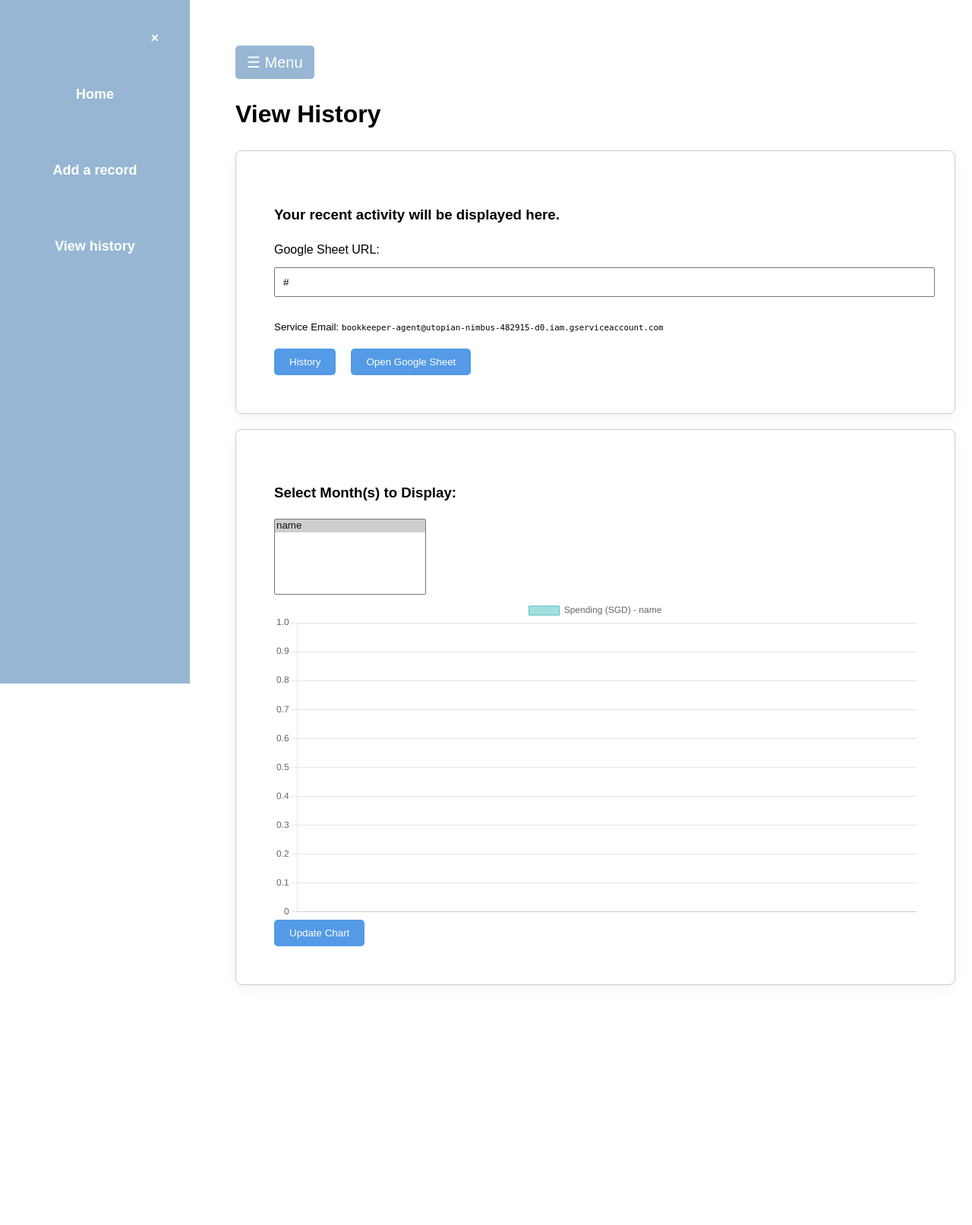
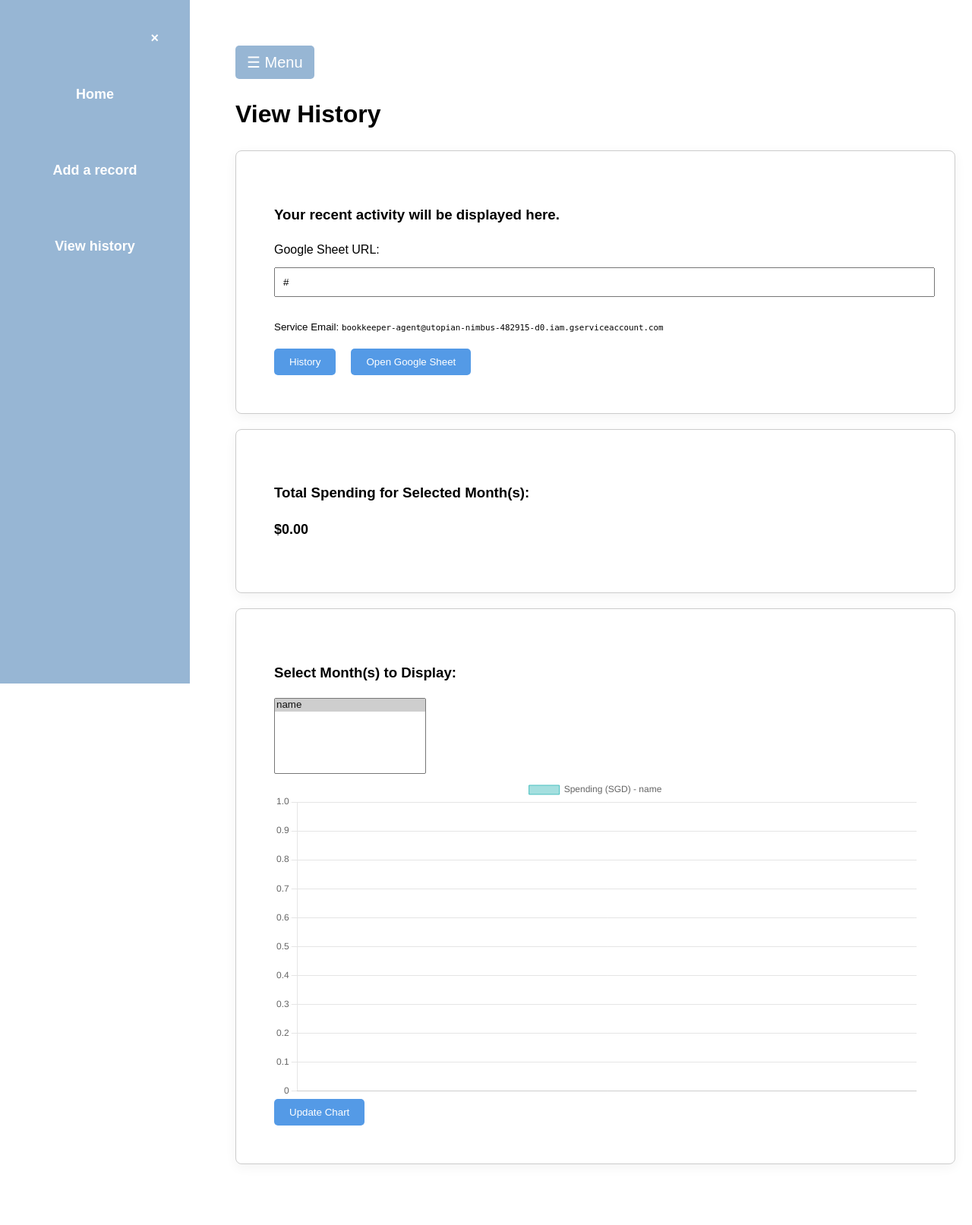
Before and after one commit to Sharon-Tseng/ai_bookkeeper, a Flask app: template templates/view_history.html in a window 1280 px wide. Shown: the whole page at 76% size. Before the commit the page ends 1297 px from the top, so only its background shows below. Run offline with Flask 3, Linux system fonts and the light colour scheme; the template is opened without the code that fills it: most values are stand-ins (such as "Sample title", 1, 10 or a date in 2020).

Commit message:
Add total spending of the month

```diff
--- a/templates/view_history.html
+++ b/templates/view_history.html
@@ -33,8 +33,12 @@
         </div>
         {% if history %}
         <div class="box">
+            <h3>Total Spending for Selected Month(s):</h3>
+            <p id="totalSpending" style="font-size: 18px; font-weight: bold;">$0.00</p>
+        </div>
+        <div class="box">
             <h3>Select Month(s) to Display:</h3>
-            <select id = "monthSelector" multiple style="width: 200px; height: 100px;">
+            <select id="monthSelector" multiple style="width: 200px; height: 100px;">
                 {% for month in history.keys() %}
                 <option value="{{ month }}">{{ month }}</option>
                 {% endfor %}
@@ -80,6 +84,7 @@
              return;
         }
 
+        const totalSpendingElement = document.getElementById('totalSpending');
         const canvas = document.getElementById('SpendingChart');
         if (!canvas) return;
         const ctx = canvas.getContext('2d');
@@ -90,13 +95,17 @@
             const selectedMonths = Array.from(select.selectedOptions).map(opt => opt.value);
 
             const combinedData = {};
+            let totalSpending = 0;
             selectedMonths.forEach(month => {
                 const monthData = dataObj[month];
                 if (!monthData) return;
                 for (const [cat, amt] of Object.entries(monthData)) {
                     combinedData[cat] = (combinedData[cat] || 0) + amt;
+                    totalSpending += amt;
                 }
             });
+
+            totalSpendingElement.textContent = `$${totalSpending.toFixed(2)}`;
 
             const categories = Object.keys(combinedData);
             const amounts = Object.values(combinedData);
```
Lines whose indentation alone changed are shown as unchanged.
